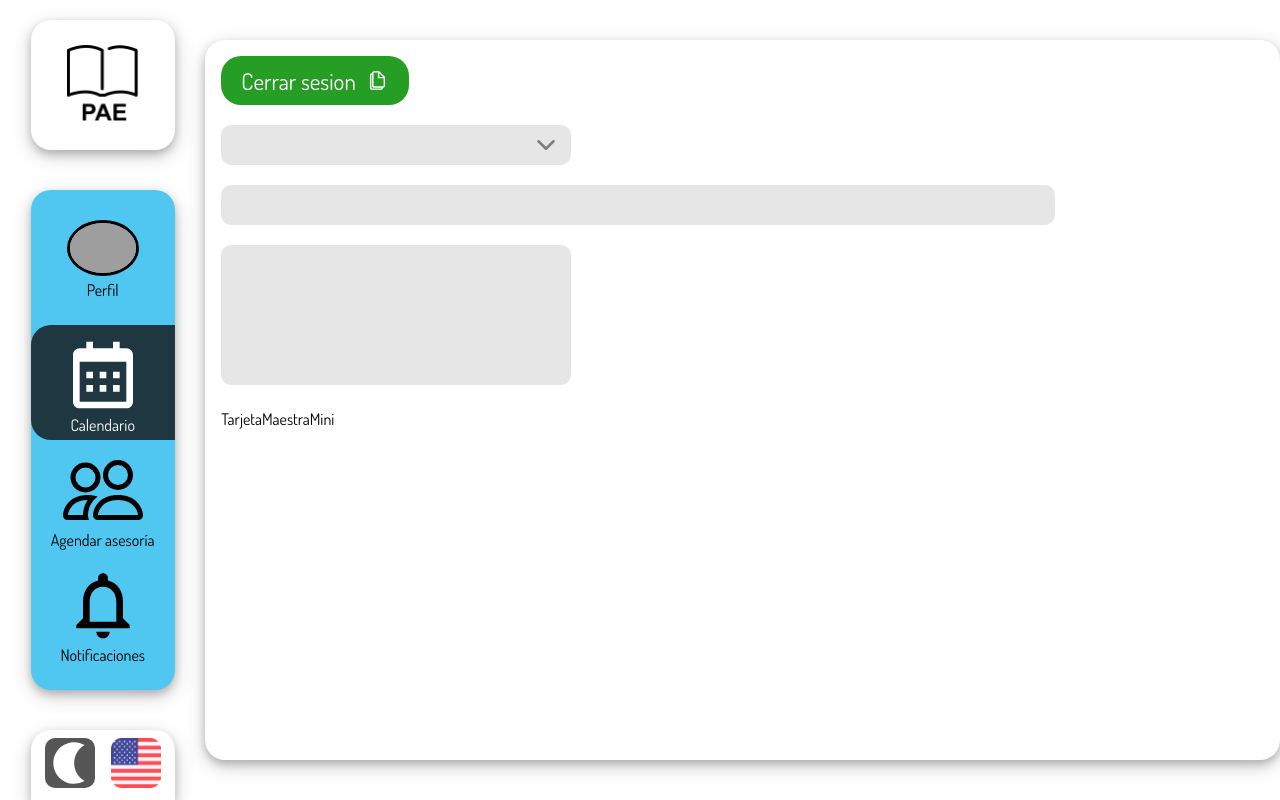
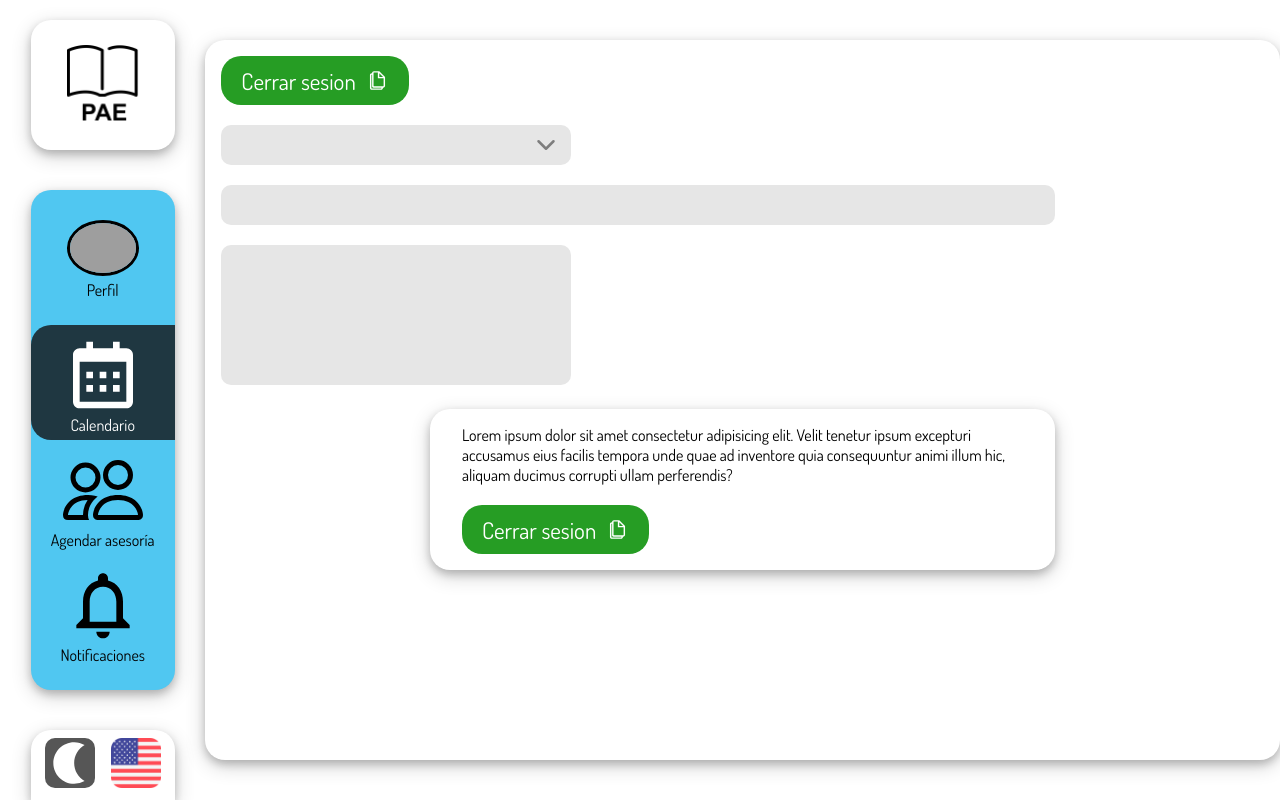
Before and after one commit to Daniel-dadu/PAE_web_platform, a React (Create React App) app in the folder frontend/: page /danielMaldonado in a window 1280 px wide. Built offline with nearby package versions, Linux system fonts and the light colour scheme; grey boxes are pictures that could not be loaded.

Commit message:
Finished componente-TarjetaMaestraMini #112

```diff
--- a/frontend/src/components/reusable/TarjetaMaestraMini/TarjetaMaestraMini.css
+++ b/frontend/src/components/reusable/TarjetaMaestraMini/TarjetaMaestraMini.css
@@ -0,0 +1,10 @@
+:root {
+    --box-shadow: 0 4px 8px 0 rgba(0, 0, 0, 0.2), 0 6px 20px 0 rgba(0, 0, 0, 0.19);
+}
+
+.tarjeta_maestra_mini {
+    box-shadow: var(--box-shadow);
+    padding: 1rem 2rem;
+    border-radius: 20px;
+    margin: auto;
+}
--- a/frontend/src/components/reusable/TarjetaMaestraMini/TarjetaMaestraMini.jsx
+++ b/frontend/src/components/reusable/TarjetaMaestraMini/TarjetaMaestraMini.jsx
@@ -1,9 +1,17 @@
 import React from 'react'
 import './TarjetaMaestraMini.css'
 
-function TarjetaMaestraMini() {
+// Descripción de las propedades
+/*
+size: se recibe un string que puede ser "normal" o "big"
+children: contenido que va dentro
+*/
+
+function TarjetaMaestraMini({ size, children }) {
   return (
-    <div>TarjetaMaestraMini</div>
+    <div className='tarjeta_maestra_mini' style={{width: size === "normal" ? "60%" : "90%"}}>
+        {children}
+    </div>
   )
 }
 
--- a/frontend/src/views/componentPreview/DanielMaldonado/DanielMaldonado.jsx
+++ b/frontend/src/views/componentPreview/DanielMaldonado/DanielMaldonado.jsx
@@ -36,7 +36,14 @@ function DanielMaldonado() {
         <br />
         <br />
 
-        <TarjetaMaestraMini size="normal"/>
+        <TarjetaMaestraMini size="normal">
+          <p>Lorem ipsum dolor sit amet consectetur adipisicing elit. Velit tenetur ipsum excepturi accusamus eius facilis tempora unde quae ad inventore quia consequuntur animi illum hic, aliquam ducimus corrupti ullam perferendis?</p>
+          <br />
+          <BotonConImagen onClick = {() => {alert('Me diste click :)')}} backgroundColor = 'verde' size = 'reducido' Image={IoMdCopy} >
+          Cerrar sesion
+          </BotonConImagen>
+
+        </TarjetaMaestraMini>
 
       </Template>
     </div>
```
